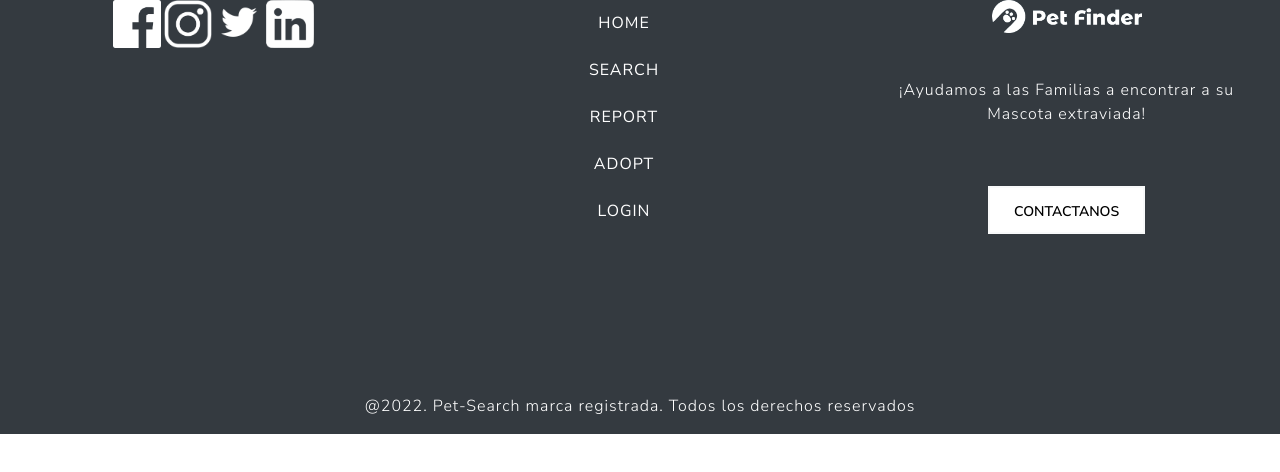
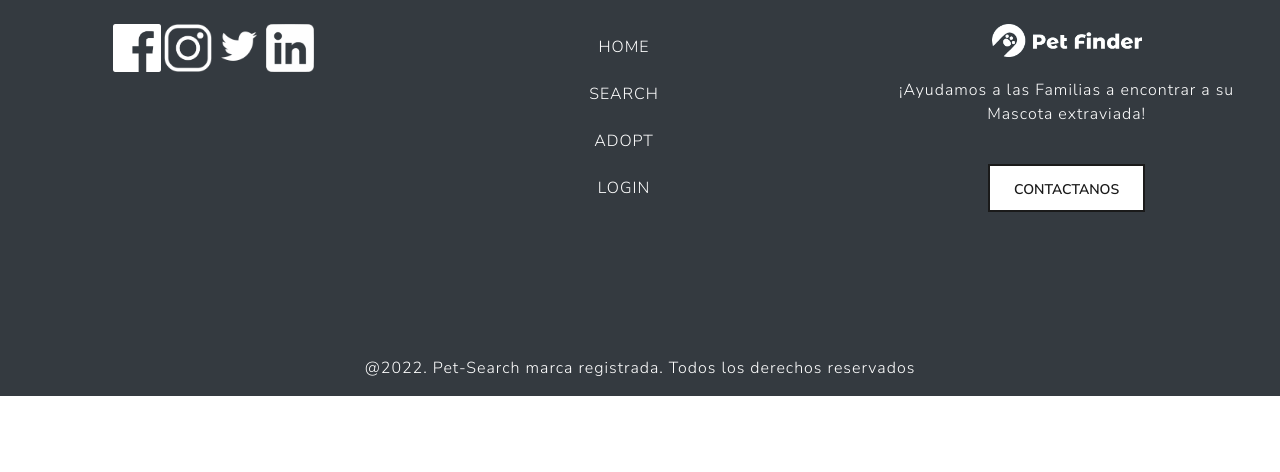
Before and after one commit to juanMolina14/c6-32-m-jquery-node, a React (Create React App) app in the folder frontend/: page /Footer in a window 1280 px wide. Shown: the top 472 px of the page. Built offline with nearby package versions, Linux system fonts and the light colour scheme.

Commit message:
margin top y links en footer, titulo modal en report y ubicacion boton en register

```diff
--- a/frontend/src/components/Adopt/FetchMascotas.js
+++ b/frontend/src/components/Adopt/FetchMascotas.js
@@ -6,7 +6,7 @@ const FetchMascotas = () => {
     const [reqData, setReqData] = useState([]);
 
     useEffect(() => {
-      fetch("http://192.168.0.199:3000/pet/")
+      fetch("http://localhost:3000/pet/")
         .then((res) => {
           return res.json();
         })
--- a/frontend/src/components/Footer/Footer.css
+++ b/frontend/src/components/Footer/Footer.css
@@ -17,14 +17,13 @@
 }
 
  #btnModal:hover {
-    background-color: #343a40;
+    background-color: black;
     color: white;
 
 }
 
 .linkFooter {
     color: white;
-    font-weight:bolder;
 }
 
 .texto {
@@ -33,5 +32,5 @@
 }
 
 .reg {
-    margin-top: 10em;
+    margin-top: 9em;
 }
--- a/frontend/src/components/Footer/Footer.jsx
+++ b/frontend/src/components/Footer/Footer.jsx
@@ -12,7 +12,7 @@ export default function Footer() {
     return (
         <div>
             <footer className="bg-dark d-flex align-items-center">
-                <div className="container-fluid">
+                <div className="container-fluid mt-4">
                     <div className="row">
                         {/* Redes sociales */}
                         <div className="col-md-4 d-flex justify-content-center">
@@ -43,9 +43,6 @@ export default function Footer() {
                                     <a className="nav-link linkFooter" href="/search">SEARCH</a>
                                 </li>
                                 <li className="nav-item">
-                                    <a href="/report" className="nav-link linkFooter" >REPORT</a>
-                                </li>
-                                <li className="nav-item">
                                     <a href="/adopt" className="nav-link linkFooter">ADOPT</a>
                                 </li>
                                 <li className="nav-item">
@@ -62,7 +59,7 @@ export default function Footer() {
                             <p className="texto">¡Ayudamos a las Familias a encontrar a su Mascota extraviada!</p>
 
                             {/* Boton de contacto */}
-                            <button type="button" className="btn btn-outline-secondary" data-bs-toggle="modal" data-bs-target="#exampleModal" id="btnModal">
+                            <button type="button" className="btn btn-outline-primary" data-bs-toggle="modal" data-bs-target="#exampleModal" id="btnModal">
                                 Contactanos
                             </button>
 
--- a/frontend/src/components/Register/Register.jsx
+++ b/frontend/src/components/Register/Register.jsx
@@ -180,10 +180,10 @@ const password2 = watch("password2", "");
             <input className="form-control"{...register("cbu",{ required:{value: false} , maxLength: 20 })} />
           </div>
 
-          <div className="position-relative col-md-6">
+          <div className="position-relative col-md-6 d-flex justify-content-center">
              <button
                 type="submit"
-               className="btn btn-primary mt-5 position-absolute top-0 start-50 translate-middle"
+               className="btn btn-primary mt-5 "
              >
                Registrar
              </button>
--- a/frontend/src/components/Reportar/Reportar.jsx
+++ b/frontend/src/components/Reportar/Reportar.jsx
@@ -24,7 +24,7 @@ const Reportar = () => {
             <div className="modal-dialog modal-xl">
                 <div className="modal-content">
                     <div className="modal-header">
-                        <h5 className="modal-title" id="staticBackdropLabel">Modal title</h5>
+                        <h5 className="modal-title" id="staticBackdropLabel">Reportá una mascota</h5>
                         <button type="button" className="btn-close" data-bs-dismiss="modal" aria-label="Close" />
                     </div>
 
```
